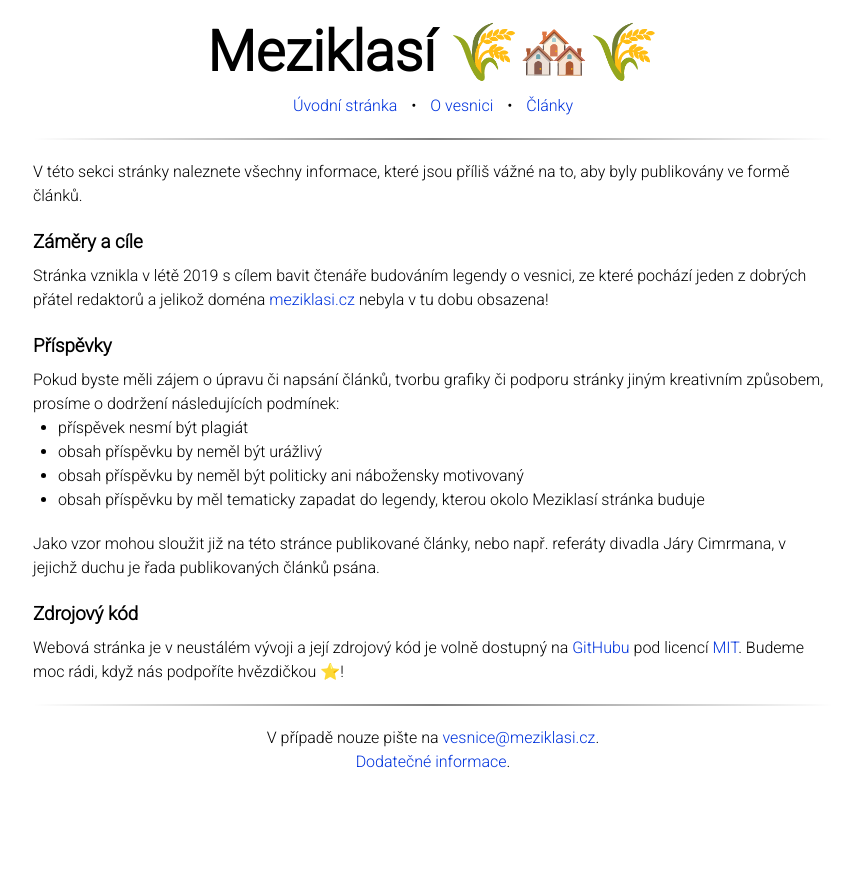
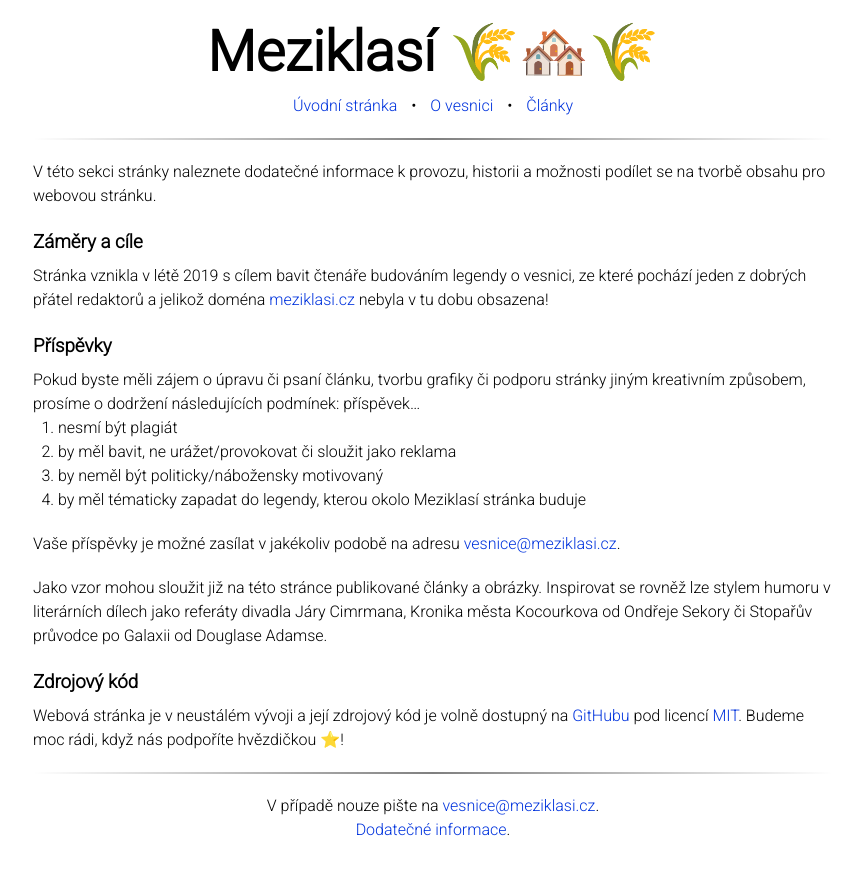
Before and after one commit to Meziklassociation/meziklasi, a Jekyll site: the page built from meta.md, in a window 1280 px wide. Shown: the top 875 px of the page, without its empty margins (207-1069 px from the left). Built offline with Jekyll 4.4.1, drawn with Linux system fonts in a browser that asks for light colours; nearby versions of some CDN libraries.

Commit message:
update .gitignore and meta.md to match wip branch

```diff
--- a/meta.md
+++ b/meta.md
@@ -1,23 +1,29 @@
 ---
 layout: default
 title: Dodatečné informace o stránce
+hide_in_menu: true
 permalink: /meta.html
-hide_in_menu: true
 ---
 
-V této sekci stránky naleznete všechny informace, které jsou příliš vážné na to, aby byly publikovány ve formě článků.
+V této sekci stránky naleznete dodatečné informace k provozu, historii a možnosti podílet se na tvorbě obsahu pro webovou stránku.
+
 
 ### Záměry a cíle
 Stránka vznikla v létě 2019 s cílem bavit čtenáře budováním legendy o vesnici, ze které pochází jeden z dobrých přátel redaktorů a jelikož doména [meziklasi.cz](http://meziklasi.cz/) nebyla v tu dobu obsazena!
 
+
 ### Příspěvky
-Pokud byste měli zájem o úpravu či napsání článků, tvorbu grafiky či podporu stránky jiným kreativním způsobem, prosíme o dodržení následujících podmínek:
-- příspěvek nesmí být plagiát
-- obsah příspěvku by neměl být urážlivý
-- obsah příspěvku by neměl být politicky ani nábožensky motivovaný
-- obsah příspěvku by měl tematicky zapadat do legendy, kterou okolo Meziklasí stránka buduje
+Pokud byste měli zájem o úpravu či psaní článku, tvorbu grafiky či podporu stránky jiným kreativním způsobem, prosíme o dodržení následujících podmínek: příspěvek...
 
-Jako vzor mohou sloužit již na této stránce publikované články, nebo např. referáty divadla Járy Cimrmana, v jejichž duchu je řada publikovaných článků psána.
+1. nesmí být plagiát
+2. by měl bavit, ne urážet/provokovat či sloužit jako reklama
+3. by neměl být politicky/nábožensky motivovaný
+4. by měl tématicky zapadat do legendy, kterou okolo Meziklasí stránka buduje
+
+Vaše příspěvky je možné zasílat v jakékoliv podobě na adresu [vesnice@meziklasi.cz](mailto:vesnice@meziklasi.cz).
+
+Jako vzor mohou sloužit již na této stránce publikované články a obrázky. Inspirovat se rovněž lze stylem humoru v literárních dílech jako referáty divadla Járy Cimrmana, Kronika města Kocourkova od Ondřeje Sekory či Stopařův průvodce po Galaxii od Douglase Adamse.
+
 
 ### Zdrojový kód
 Webová stránka je v neustálém vývoji a její zdrojový kód je volně dostupný na [GitHubu](https://github.com/xiaoxiae/meziklasi) pod licencí [MIT](https://github.com/xiaoxiae/meziklasi/blob/master/LICENSE.txt). Budeme moc rádi, když nás podpoříte hvězdičkou ⭐!
```
Also changed, not shown: 1 other file.
